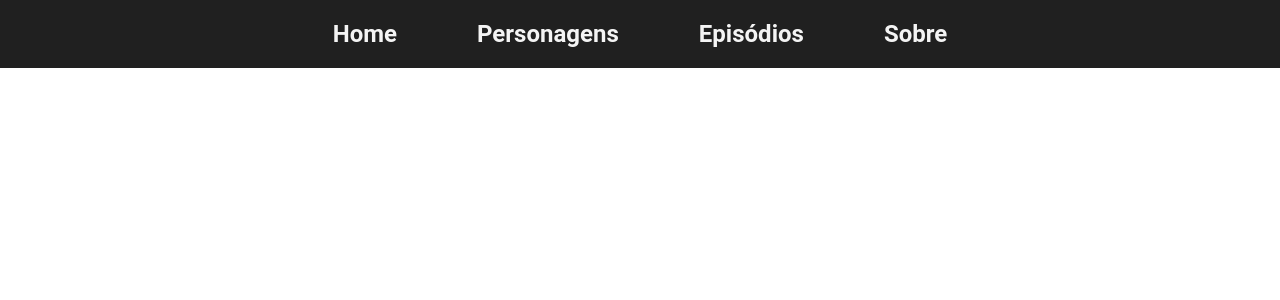
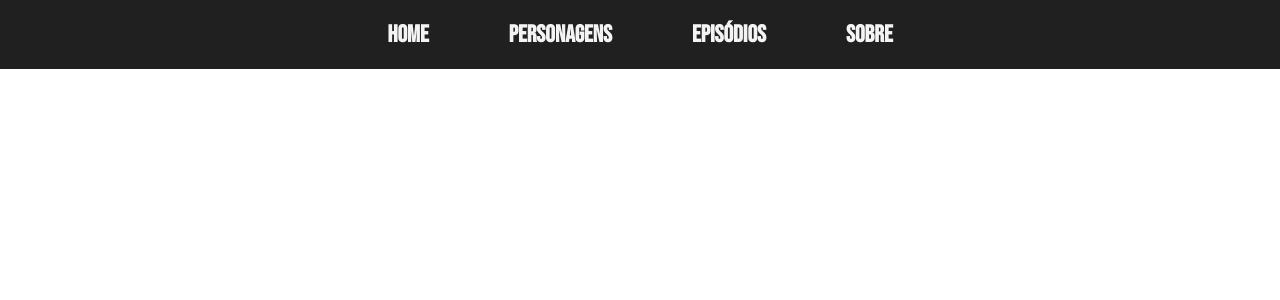
Before and after one commit to ligiamarques123/rick-morty-react, a React (Create React App) app: page / in a window 1280 px wide. Shown: the top 300 px of the page. Built offline with nearby package versions, Linux system fonts and the light colour scheme.

Commit message:
Adicionando fontes globais no sistema

```diff
--- a/src/index.css
+++ b/src/index.css
@@ -1,13 +1,11 @@
+@import url('https://fonts.googleapis.com/css2?family=Bebas+Neue&family=Luckiest+Guy&family=Poppins:wght@300;400;700&family=Roboto:wght@300;400;700&display=swap');
 body {
-  margin: 0;
-  font-family: -apple-system, BlinkMacSystemFont, 'Segoe UI', 'Roboto', 'Oxygen',
-    'Ubuntu', 'Cantarell', 'Fira Sans', 'Droid Sans', 'Helvetica Neue',
-    sans-serif;
-  -webkit-font-smoothing: antialiased;
-  -moz-osx-font-smoothing: grayscale;
+    margin: 0;
+    font-family: -apple-system, BlinkMacSystemFont, 'Segoe UI', 'Roboto', 'Oxygen', 'Ubuntu', 'Cantarell', 'Fira Sans', 'Droid Sans', 'Helvetica Neue', sans-serif;
+    -webkit-font-smoothing: antialiased;
+    -moz-osx-font-smoothing: grayscale;
 }
 
 code {
-  font-family: source-code-pro, Menlo, Monaco, Consolas, 'Courier New',
-    monospace;
+    font-family: source-code-pro, Menlo, Monaco, Consolas, 'Courier New', monospace;
 }
```
